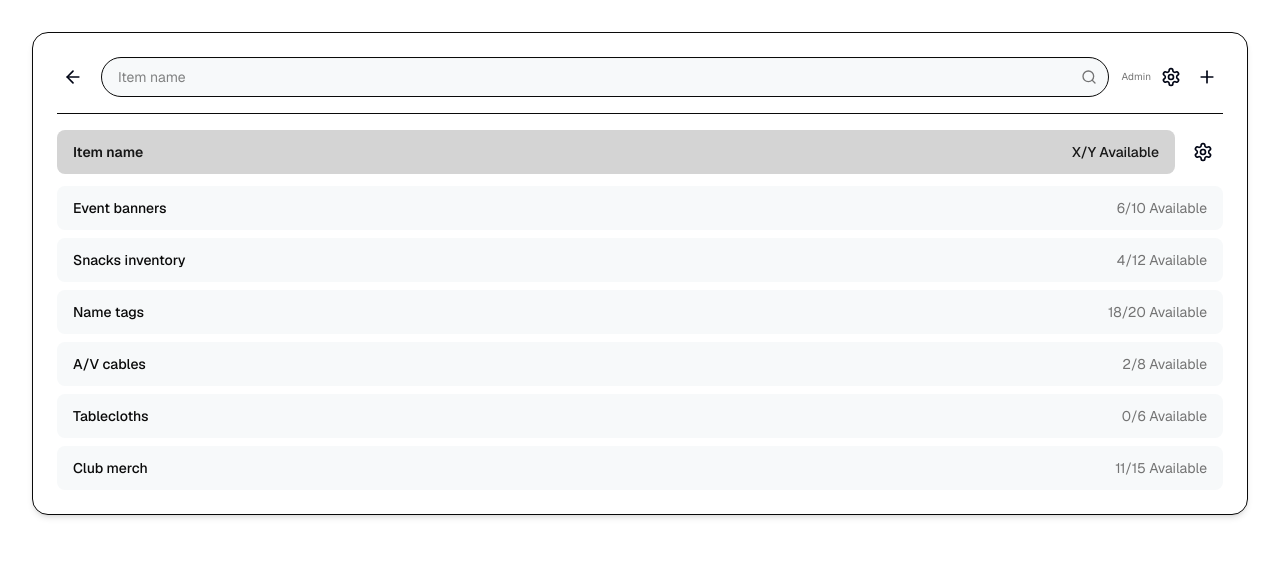
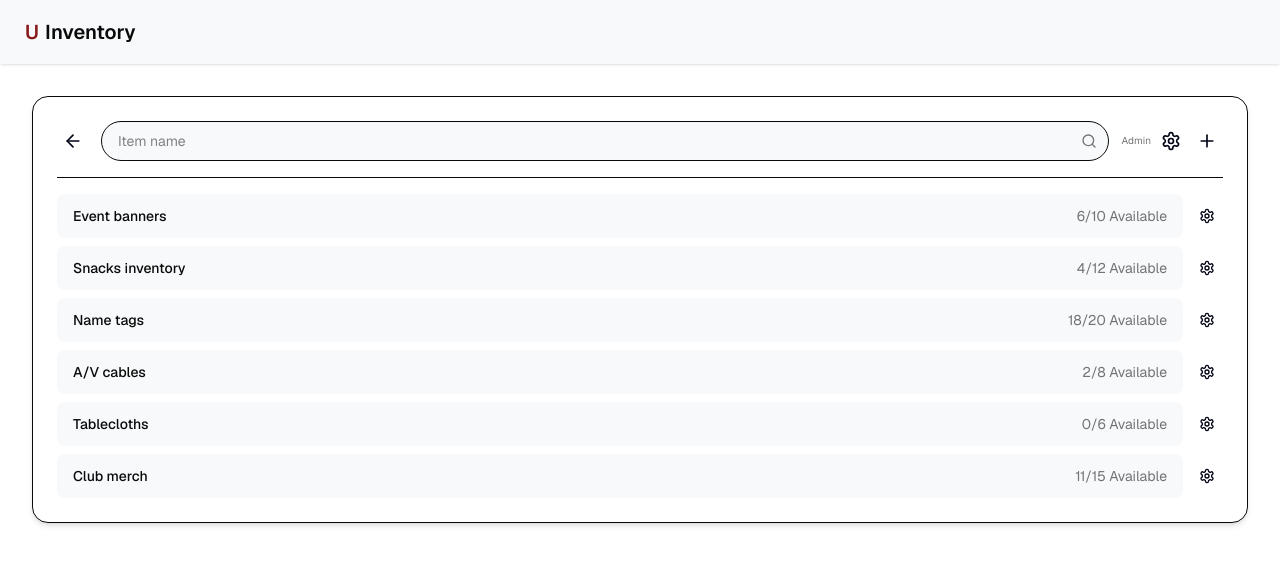
Before and after one commit to 320-Group-Project/inventory-app, a Next.js app in the folder with-supabase-app/: page /dashboard/club1 in a window 1280 px wide. Shown: the top 564 px of the page. Built offline with nearby package versions, Linux system fonts and the light colour scheme.

Commit message:
Fixed item list page to have edit category buttons.

```diff
--- a/with-supabase-app/app/dashboard/[org]/page.tsx
+++ b/with-supabase-app/app/dashboard/[org]/page.tsx
@@ -4,6 +4,7 @@ import Link from "next/link";
 import { useParams, useRouter } from "next/navigation";
 import { useMemo, useState } from "react";
 import { ArrowLeft, Plus, Search, Settings } from "lucide-react";
+import Navbar from "@/components/ui/navbar";
 
 type PlaceholderRow = {
   id: string;
@@ -40,6 +41,7 @@ export default function ClubDashboardPage() {
   }, [query]);
 
   return (
+    <><Navbar />
     <div className="min-h-screen bg-background px-4 py-8 sm:px-8">
       <div className="mx-auto max-w-full rounded-2xl border border-border bg-card p-4 text-card-foreground shadow-md sm:p-6">
         <div className="flex items-center gap-2 sm:gap-3">
@@ -95,35 +97,24 @@ export default function ClubDashboardPage() {
 
         <hr className="my-4 border-border" />
 
-        <div className="flex items-stretch gap-2">
-          <div className="flex min-w-0 flex-1 overflow-hidden rounded-lg bg-neutral-300 text-neutral-900 dark:bg-neutral-600 dark:text-neutral-100">
-            <div className="flex min-w-0 flex-1 items-center px-3 py-3 text-sm font-semibold sm:px-4">
-              Item name
-            </div>
-            <div className="flex shrink-0 items-center px-3 py-3 text-sm font-medium sm:px-4">
-              X/Y Available
-            </div>
-          </div>
-          <button
-            type="button"
-            className="btn btn-square btn-ghost shrink-0 self-center border-0 text-base-content"
-            aria-label="List settings"
-          >
-            <Settings className="h-5 w-5" />
-          </button>
-        </div>
-
-        <ul className="mt-3 flex flex-col gap-2">
+        <ul className="flex flex-col gap-2">
           {filtered.map((row) => (
-            <li key={row.id}>
+            <li key={row.id} className="flex items-center gap-2">
               <Link
                 href={`/clubs/category/${encodeURIComponent(row.categoryId)}`}
-                className="flex items-center justify-between rounded-lg bg-base-200 px-3 py-3 transition hover:bg-base-300 sm:px-4"
+                className="flex min-w-0 flex-1 items-center justify-between rounded-lg bg-base-200 px-3 py-3 transition hover:bg-base-300 sm:px-4"
               >
                 <span className="min-w-0 truncate text-sm font-medium">{row.name}</span>
                 <span className="shrink-0 pl-3 text-sm text-muted-foreground">
                   {row.available}/{row.total} Available
                 </span>
+              </Link>
+              <Link
+                href={`/clubs/category/${encodeURIComponent(row.categoryId)}/edit`}
+                className="btn btn-square btn-ghost btn-sm shrink-0 text-base-content"
+                aria-label={`Settings for ${row.name}`}
+              >
+                <Settings className="h-4 w-4" />
               </Link>
             </li>
           ))}
@@ -134,5 +125,6 @@ export default function ClubDashboardPage() {
         ) : null}
       </div>
     </div>
+    </>
   );
 }
```
